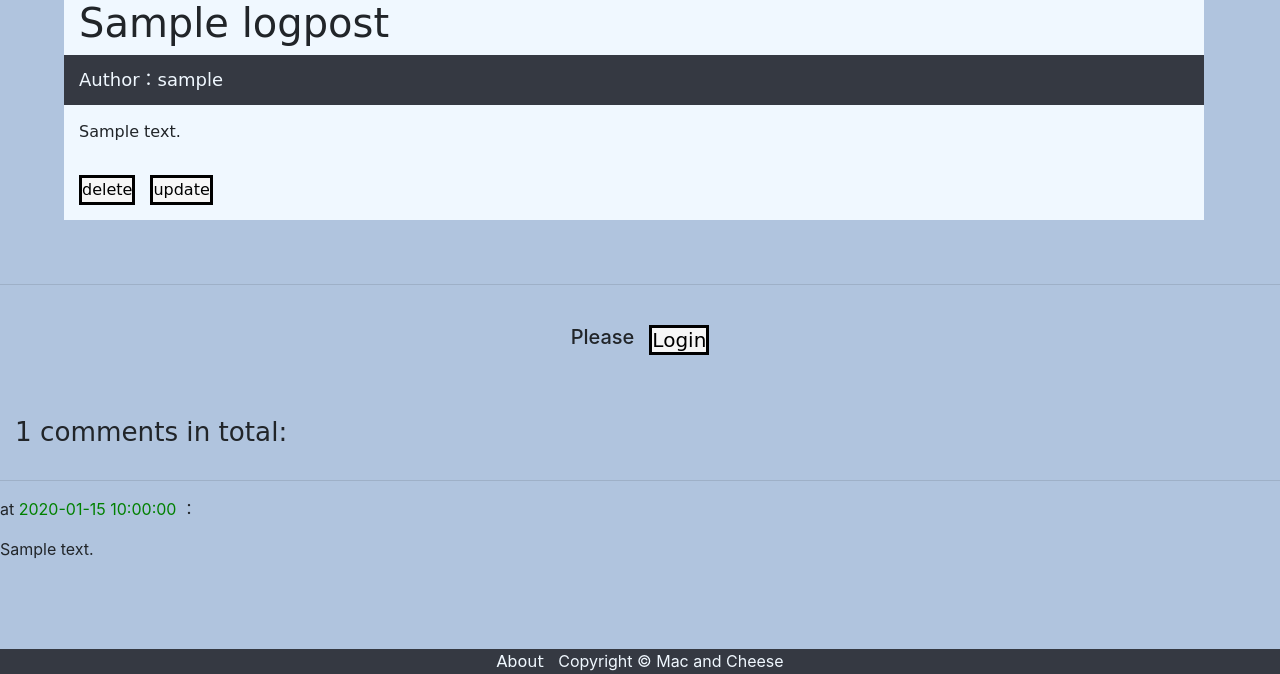
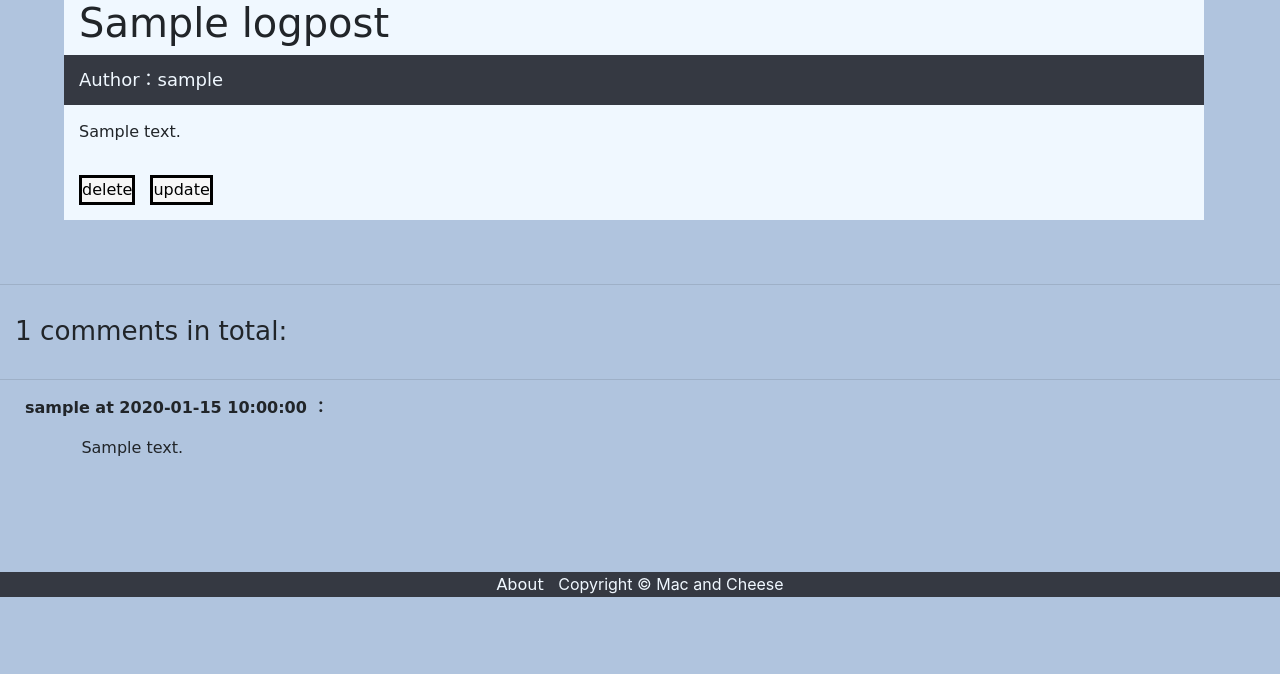
Before and after one commit to GreedSqualo/diawe_project, a Django app: template templates/diawe/detail.html in a window 1280 px wide. Shown: the part 148-822 px from the top of the page. After the commit the page ends 745 px from the top, so only its background shows below. Run offline with Django 3.2, Linux system fonts and the light colour scheme; the template is opened without the code that fills it: values that come from a table or form of the project are taken from there, others are empty; tables that the repository leaves empty hold one stand-in row (values such as "Sample post"); some libraries are stand-ins or nearby versions.

Commit message:
change the layout of detail

```diff
--- a/static/css/detail.css
+++ b/static/css/detail.css
@@ -77,10 +77,6 @@ button.submit1 {
     margin-bottom: 20px;
 }
 
-p.typeface {
-    font-family:"Comic Sans MS", cursive, sans-serif;
-}
-
 h4.comment {
     font-family:"Comic Sans MS", cursive, sans-serif;
     margin-left:auto;
@@ -90,3 +86,14 @@ h4.comment {
     padding-right: 15px;
     padding-bottom: 15px;
 }
+
+p.comme {
+    font-family:"Comic Sans MS", cursive, sans-serif;
+    font-weight:bold;
+    padding-left: 25px;
+}
+
+pre.commen {
+    font-family:"Comic Sans MS", cursive, sans-serif;
+    font-size: 1em;
+}
--- a/templates/diawe/detail.html
+++ b/templates/diawe/detail.html
@@ -61,32 +61,20 @@
         </form>
     </div>
     <br>
-{% else %}
-    <br>
-    <h5 class="row justify-content-center">
-        Please<a class="button" href="{% url 'login' %}">Login</a>
-    </h5>
-    <br>
 {% endif %}
-
 
 <!-- 显示评论 -->
     <h4 class="comment">{{ comments.count }} comments in total: </h4>
-    <div>
+    <div class="comments">
         {% for comment in comments %}
             <hr>
-            <p class="tpyeface">
-                <strong style="color: pink">
-                    {{ comment.user }}
-                </strong> at
-                <span style="color: green">
-                    {{ comment.created|date:"Y-m-d H:i:s" }}
-                </span> ：
+            <p class="comme">
+                {{ comment.author }} at {{ comment.created|date:"Y-m-d H:i:s" }} ：
             </p>
-            <pre style="font-family: inherit; font-size: 1em;">
-{{ comment.body }}</pre>
+            <pre class="commen">
+                {{ comment.body }}
+            </pre>
         {% endfor %}
     </div>
-</div>
 
 {% endblock %}
```
